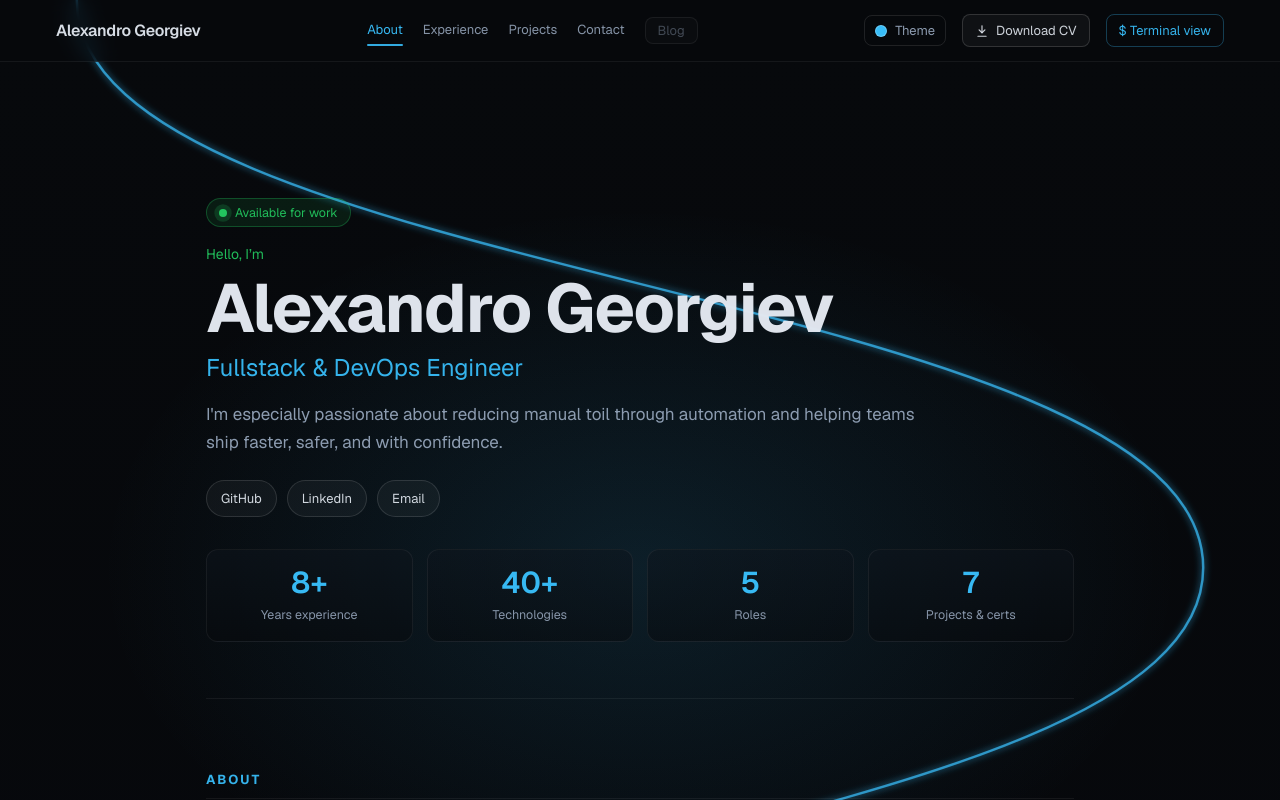
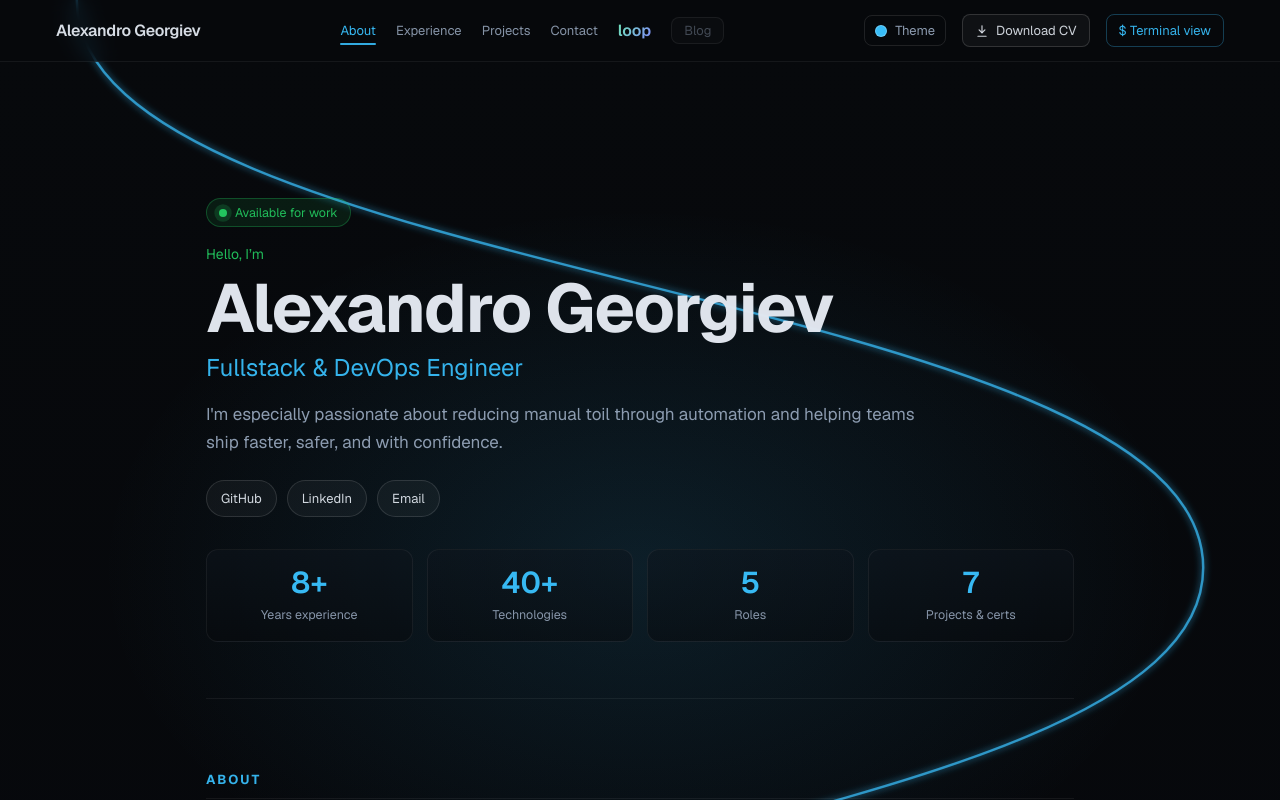
Before and after one commit to ag913331/portfolio, a Next.js app: page / in a window 1280 px wide. Shown: the top 800 px of the page. Built offline with nearby package versions, Linux system fonts and the light colour scheme.

Commit message:
Add loop link to SectionNav and update styles. Enhanced the SectionNav component by adding a new link to the 'loop' project and updated the CSS to center align items in the navigation and introduce a new gradient style for the loop text, improving visual appeal and user navigation.

```diff
--- a/src/features/portfolio/SectionNav.module.css
+++ b/src/features/portfolio/SectionNav.module.css
@@ -7,6 +7,7 @@
 @media (min-width: 880px) {
   .sectionNav {
     display: flex;
+    align-items: center;
   }
 }
 
@@ -51,3 +52,11 @@
   cursor: not-allowed;
   opacity: 0.55;
 }
+
+.loop {
+  background: linear-gradient(120deg, #6ee7b7 0%, #818cf8 100%);
+  -webkit-background-clip: text;
+  background-clip: text;
+  color: transparent;
+  font-weight: 600;
+}
--- a/src/features/portfolio/SectionNav.tsx
+++ b/src/features/portfolio/SectionNav.tsx
@@ -37,6 +37,10 @@ export function SectionNav() {
         </a>
       ))}
 
+      <a href="https://loop-c9h.pages.dev/" target="_blank" rel="noopener noreferrer" className={styles.loop}>
+        loop
+      </a>
+
       <button type="button" className={styles.blog} disabled title="Coming soon">
         Blog
       </button>
```
